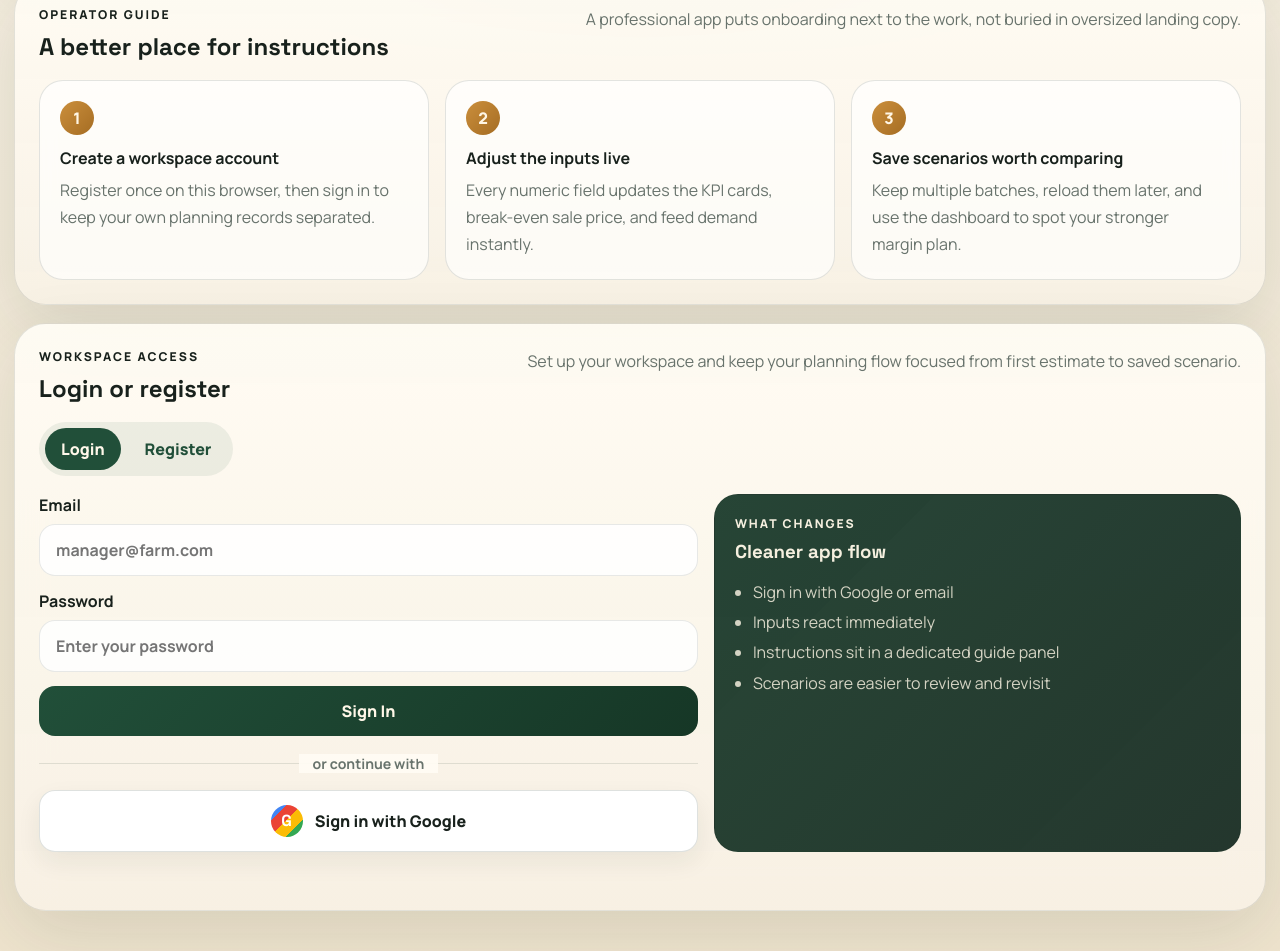
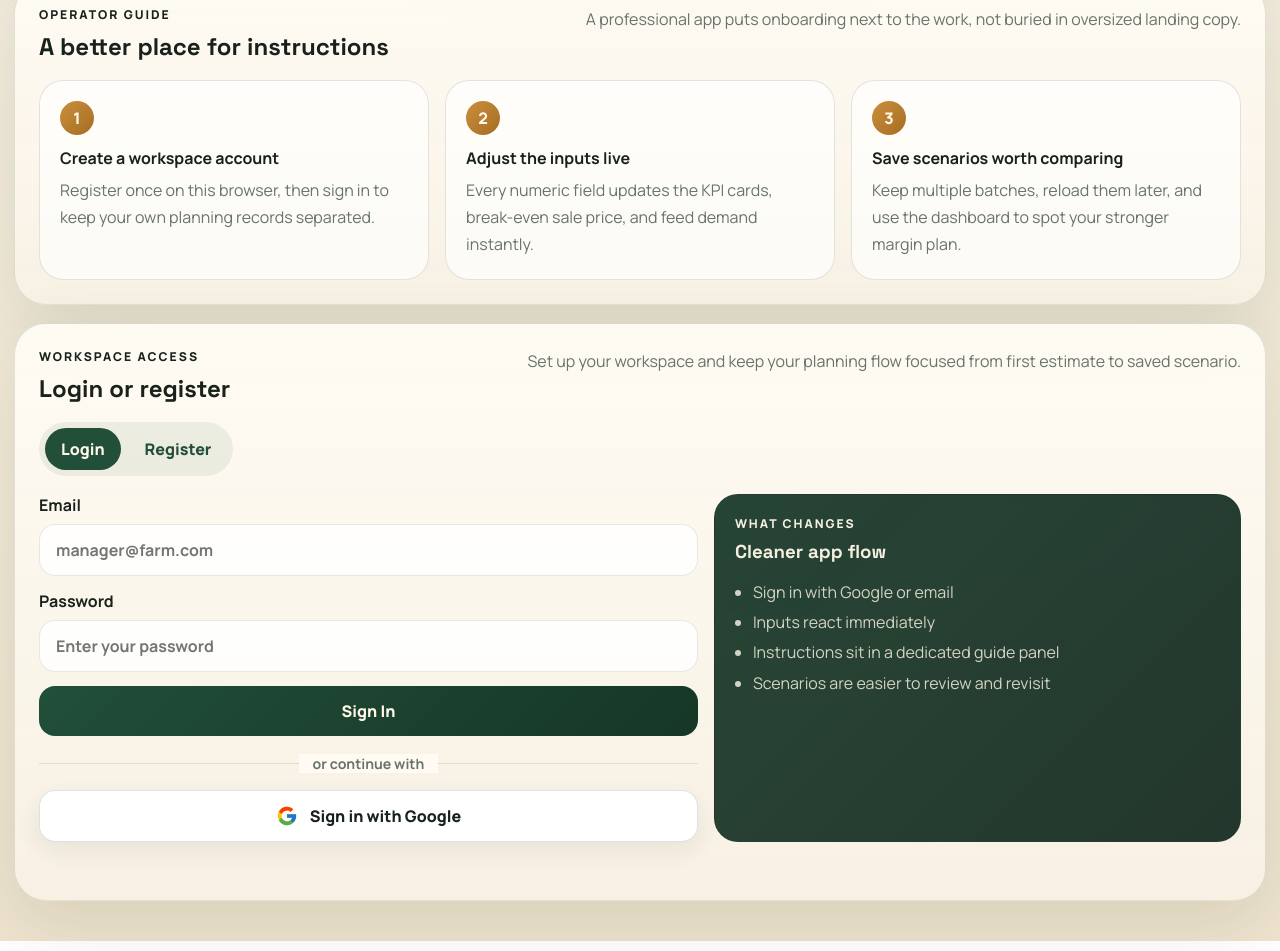
Before and after one commit to janjan090/cattle-calculator, a plain HTML site: page index.html in a window 1280 px wide. Shown: the part 767-1718 px from the top of the page. Drawn offline with Linux system fonts and the light colour scheme; no server answers.

Commit message:
Use Google logo asset in sign-in button

```diff
--- a/index.html
+++ b/index.html
@@ -116,7 +116,7 @@
             <button class="primary-button" type="submit">Sign In</button>
             <div class="auth-divider"><span>or continue with</span></div>
             <button id="googleSignInButton" class="google-button" type="button">
-              <span class="google-mark" aria-hidden="true">G</span>
+              <img class="google-logo" src="./public/assets/google-logo.svg" alt="" aria-hidden="true" />
               <span>Sign in with Google</span>
             </button>
           </form>
--- a/public/styles.css
+++ b/public/styles.css
@@ -374,18 +374,11 @@ a {
   font-weight: 700;
 }
 
-.google-mark {
-  width: 32px;
-  height: 32px;
-  border-radius: 999px;
-  display: inline-flex;
-  align-items: center;
-  justify-content: center;
-  background: linear-gradient(135deg, #4285f4 0%, #4285f4 24%, #ea4335 24%, #ea4335 48%, #fbbc05 48%, #fbbc05 72%, #34a853 72%, #34a853 100%);
-  color: #ffffff;
-  font-family: "Space Grotesk", sans-serif;
-  font-size: 1rem;
-  font-weight: 800;
+.google-logo {
+  width: 22px;
+  height: 22px;
+  display: block;
+  object-fit: contain;
   flex: 0 0 auto;
 }
 
```
Also changed, not shown: public/index.html (+1 -1 lines), public/assets/google-logo.svg (added).
